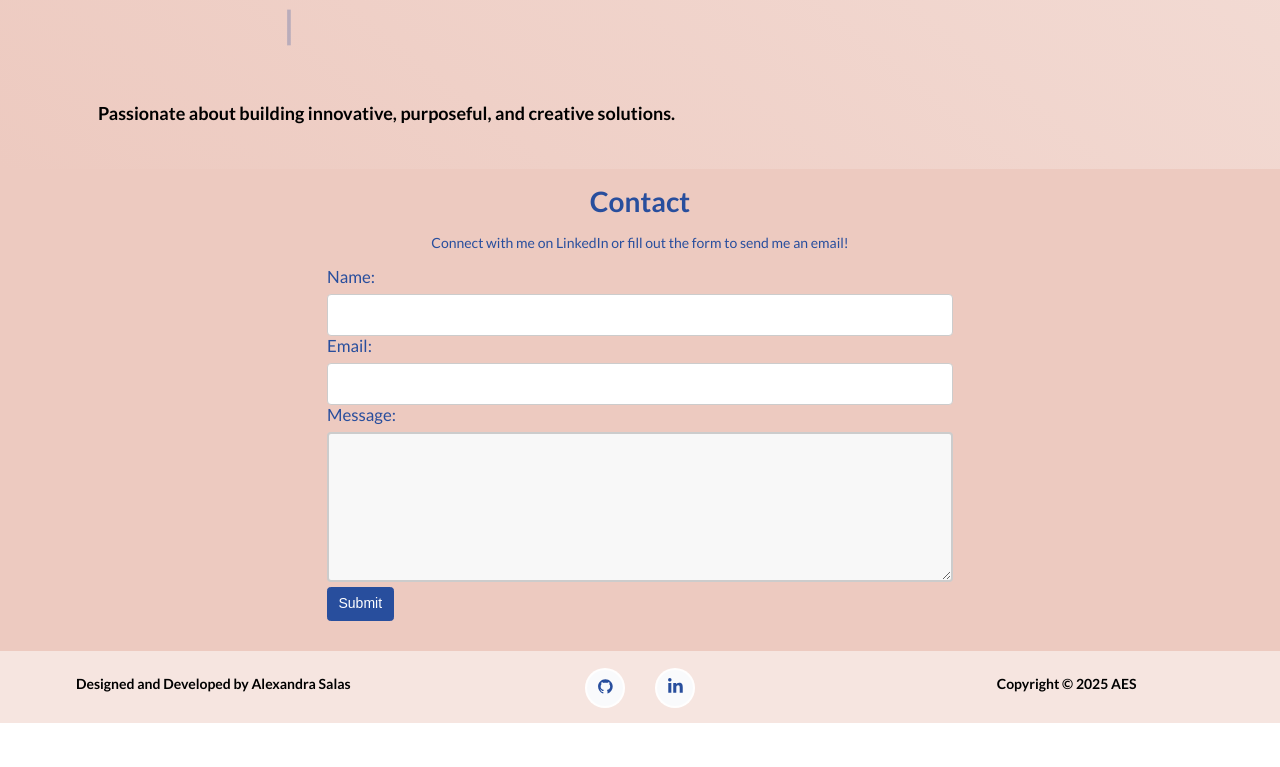
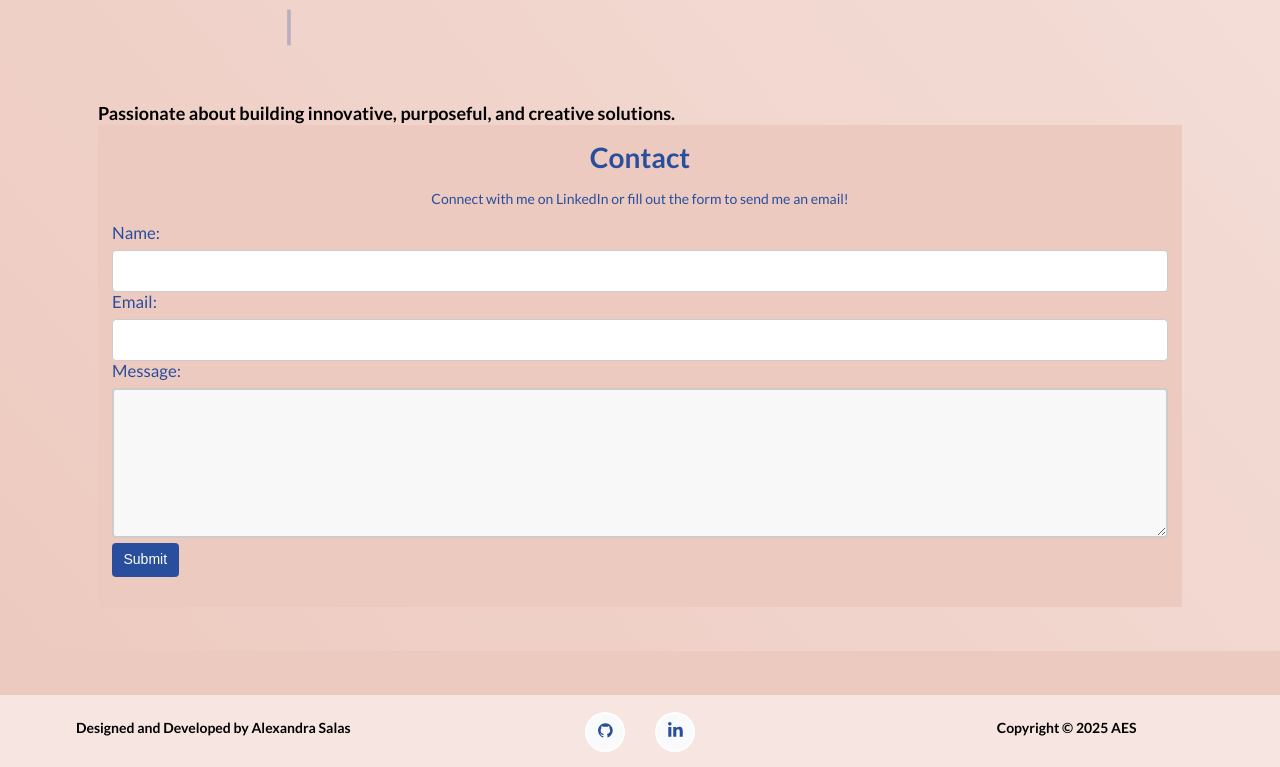
Before and after one commit to aesalas/SalasPortfolio, a React (Create React App) app: page / in a window 1280 px wide. Shown: the part 858-1625 px from the top of the page. Before the commit the page ends 1581 px from the top, so only its background shows below. Built offline with nearby package versions, Linux system fonts and the light colour scheme.

Commit message:
revise style and home page format

```diff
--- a/src/components/Home/Home.js
+++ b/src/components/Home/Home.js
@@ -46,17 +46,20 @@ function Home() {
                 </Col>
               </Row>
             </Col>
+            <Col className = "home-contact">
+              <Col className="home-about-social">
+              <h1>Contact</h1>
+                <p>Connect with me on LinkedIn or fill out the form to send me an email!</p>
+
+                  <ContactForm/>
+
+              </Col>
+            </Col>
 
         </Container>
       </Container>
       <div className="home-contact">
-        <Col md={{ span: 6, offset: 3 }} className="home-about-social">
-            <h1>Contact</h1>
-              <p>Connect with me on LinkedIn or fill out the form to send me an email!</p>
 
-                <ContactForm/>
-
-        </Col>
       </div>
     </section>
   );
--- a/src/style.css
+++ b/src/style.css
@@ -3,9 +3,9 @@
 .theme-light {
   --background1: #7f7fa2;
   --background2:#a499ba;
-  --accent1: #e592a0;
-  --accent2: #f6f1e3;
-  --accent3:#F3D5A5;
+  --accent1: #284e9d;
+  --accent2: #000F14;
+  --accent3:#284e9d;
 
   --accent3-highlight: #F8E6C9;
   --background1-shadow: #786a94;
```
